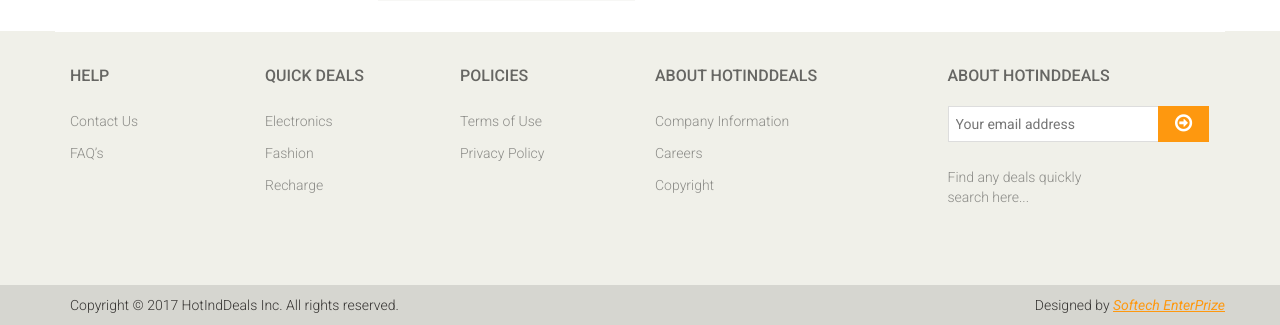
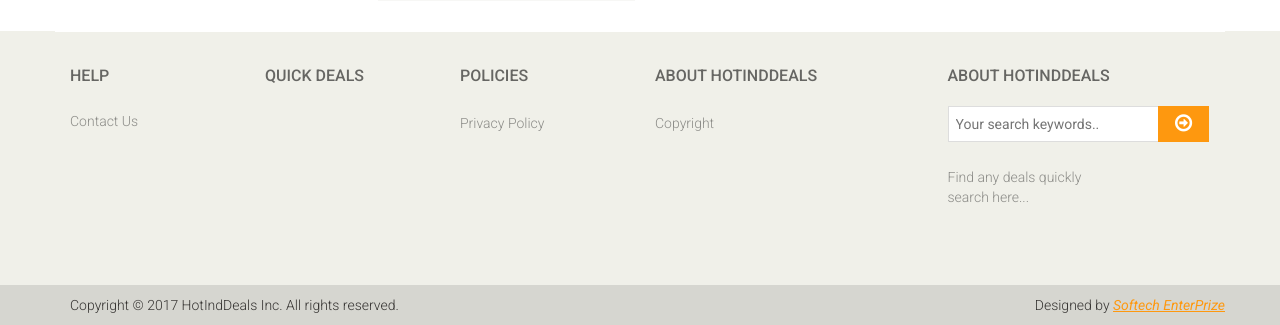
Before and after one commit to arwin10/hotIndDeals, a PHP site: page / in a window 1280 px wide. Shown: the part 1421-1746 px from the top of the page. Run offline with PHP 8.4, Linux system fonts and the light colour scheme; tables that the repository leaves empty or names only in its code hold one stand-in row (values such as "Sample post").

Commit message:
arinsark 27-03-2017 1-00 pm

```diff
--- a/Connections/config.php
+++ b/Connections/config.php
@@ -10,6 +10,7 @@
  $password_shop = "6423989b";
 
 /********************Dev DB Details ********************************/
+
 // $hostname_shop = "localhost";
 // $database_shop = "hotinddeals_db";
 // $username_shop = "root";
--- a/Footer.php
+++ b/Footer.php
@@ -86,8 +86,8 @@
 						<div class="single-widget">
 							<h2>Help</h2>
 							<ul class="nav nav-pills nav-stacked">
-								<li><a href="#">Contact Us</a></li>
-								<li><a href="#">FAQ’s</a></li>
+								<li><a href="contact-us.php">Contact Us</a></li>
+								<li><a href="#" style="display:none">FAQ’s</a></li>
 							</ul>
 						</div>
 					</div>
@@ -95,9 +95,7 @@
 						<div class="single-widget">
 							<h2>Quick Deals</h2>
 							<ul class="nav nav-pills nav-stacked">
-								<li><a href="#">Electronics</a></li>
-								<li><a href="#">Fashion</a></li>
-								<li><a href="#">Recharge</a></li>
+								<?php include 'quickDeals.php' ?>
 							</ul>
 						</div>
 					</div>
@@ -105,7 +103,7 @@
 						<div class="single-widget">
 							<h2>Policies</h2>
 							<ul class="nav nav-pills nav-stacked">
-								<li><a href="#">Terms of Use</a></li>
+								<li><a href="#" style="display:none">Terms of Use</a></li>
 								<li><a href="#">Privacy Policy</a></li>
 							</ul>
 						</div>
@@ -114,8 +112,8 @@
 						<div class="single-widget">
 							<h2>About HotIndDeals</h2>
 							<ul class="nav nav-pills nav-stacked">
-								<li><a href="#">Company Information</a></li>
-								<li><a href="#">Careers</a></li>
+								<li><a href="#" style="display:none">Company Information</a></li>
+								<li><a href="#" style="display:none">Careers</a></li>
 								<li><a href="#">Copyright</a></li>
 							</ul>
 						</div>
@@ -123,8 +121,9 @@
 					<div class="col-sm-3 col-sm-offset-1">
 						<div class="single-widget">
 							<h2>About HotIndDeals</h2>
-							<form action="#" class="searchform">
-								<input type="text" placeholder="Your email address" />
+							<form action="https://google.com/search" method="get" target="_blank" class="searchform">
+							    <input type="hidden" name="sitesearch" value="https://hotinddeals.herokuapp.com" />
+								<input type="text" name="q" placeholder="Your search keywords.." />
 								<button type="submit" class="btn btn-default"><i class="fa fa-arrow-circle-o-right"></i></button>
 								<p>Find any deals quickly <br />search here...</p>
 							</form>
--- a/Header.php
+++ b/Header.php
@@ -107,7 +107,7 @@
 					<div class="col-sm-3">
 						<div class="search_box pull-right">
 							<form action="https://google.com/search" method="get" target="_blank">
-                            <input type="hidden" name="sitesearch" value="http://quablu.com" />
+                            <input type="hidden" name="sitesearch" value="https://hotinddeals.herokuapp.com" />
                             <input type="text" name="q" />
                             </form>
 						</div>
--- /dev/null
+++ b/quickDeals.php
@@ -0,0 +1,32 @@
+<?php
+    include 'Connections/config.php';
+	include 'Connections/opendb.php';
+?>
+<?php
+
+              // Specify the query to execute
+              $sql = "select * from Category_Master where ActiveStatus='Y'";
+              // Execute query
+              $result = mysql_query($sql,$shop);
+              // Loop through each records
+
+              while($row = mysql_fetch_array($result))
+              {
+               $Id=$row['CategoryId'];
+               $CategoryName=$row['CategoryName'];
+               $Description=$row['Description'];
+               $Image=$row['Image'];
+			   $MainCategoryNext=$row['MainCategoryName'];
+            ?>
+
+							<li><a href="products.php?CategoryId=<?php echo $Id;?>"><?php echo $CategoryName?></a></li>
+
+			<?php
+            }
+            // Retrieve Number of records returned
+            $records = mysql_num_rows($result);
+
+            ?>
+            <?php
+           include 'Connections/closedb.php';
+            ?>
```
